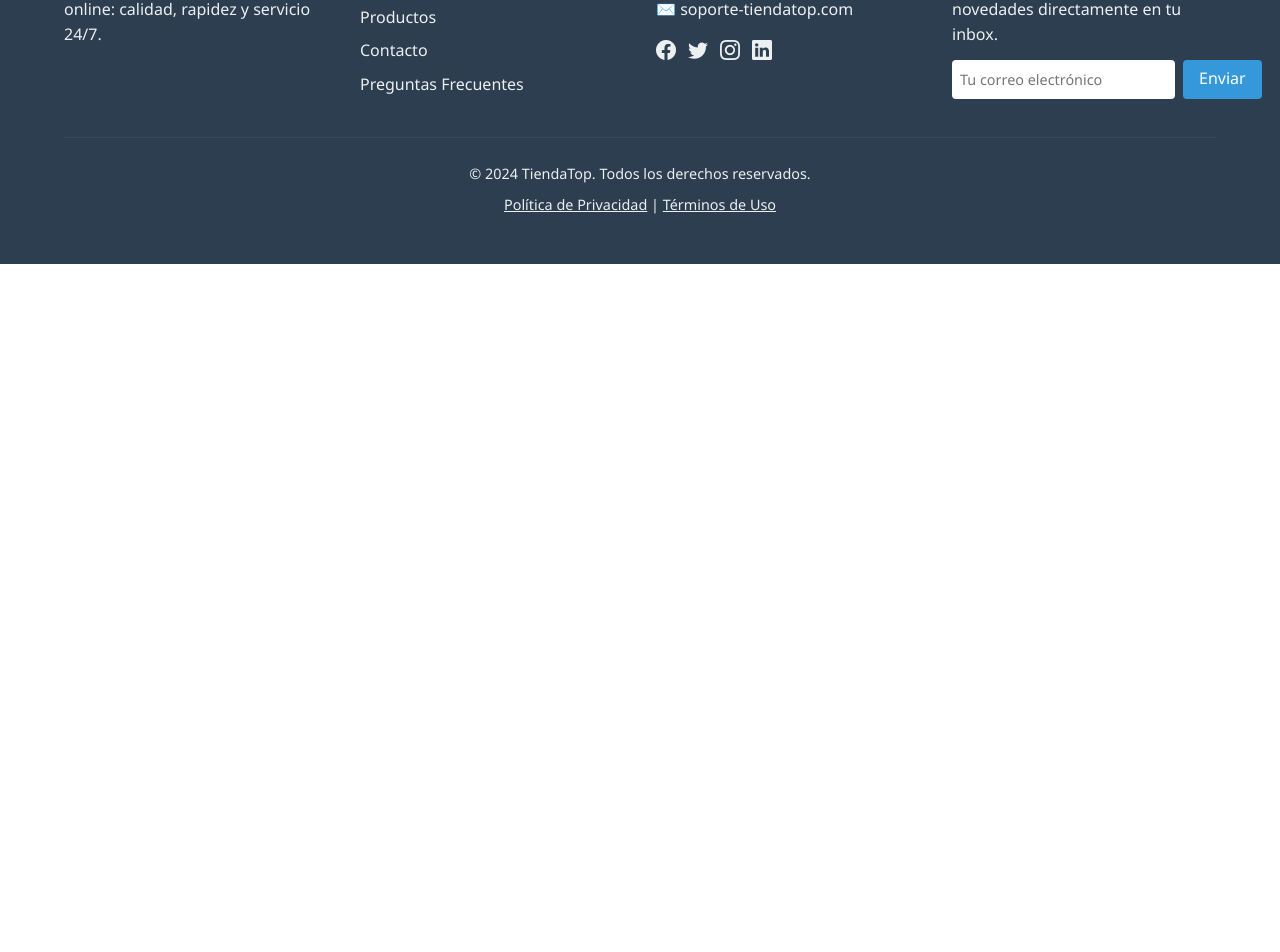
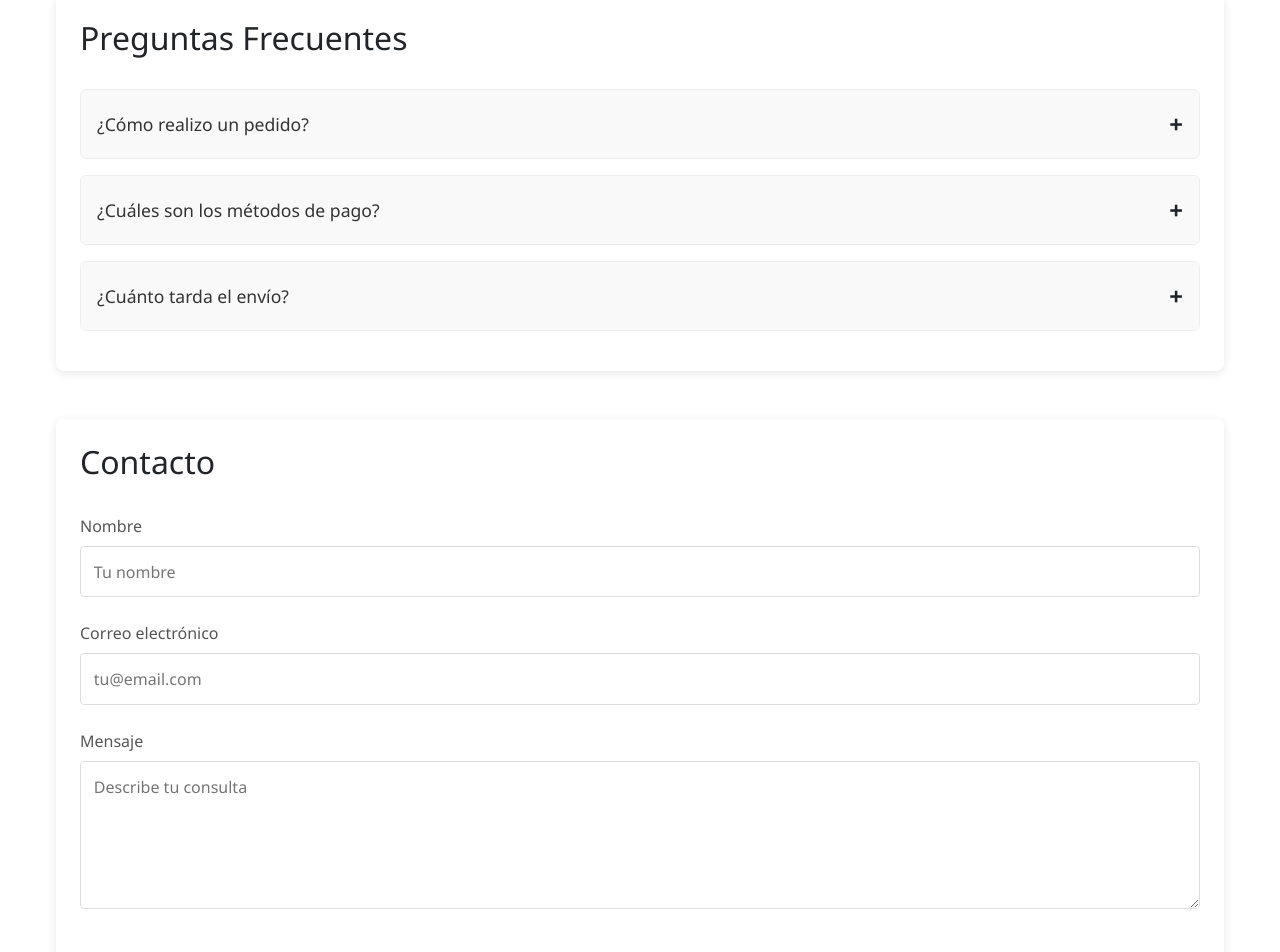
Before and after one commit to Gato-01/Hola, an Angular app: page /ayuda in a window 1280 px wide. Before the commit this address led to /. Shown: the part 509-1461 px from the top of the page. Before the commit the page ends 800 px from the top, so only its background shows below. Built offline with nearby package versions, Linux system fonts and the light colour scheme.

Commit message:
Se agrego ayuda en la barra de navegacion, se agrego un colash de imagenes en el home

```diff
--- a/src/app/app-routing.module.ts
+++ b/src/app/app-routing.module.ts
@@ -7,6 +7,7 @@ import { HomeComponent } from './components/home/home.component';
 import { NavComponent } from './components/nav/nav.component';
 import { CarritoProductoComponent } from './components/carrito-producto/carrito-producto.component';
 import { RegistroComponent } from './components/gestionCuenta/registro/registro.component';
+import { AyudaComponent } from './components/ayuda/ayuda.component';
 
 const routes: Routes = [
   { path: '', redirectTo: '/home', pathMatch: 'full' },
@@ -17,6 +18,7 @@ const routes: Routes = [
   { path: 'home', component: HomeComponent },
   { path: 'sesion', component: SesionComponent },
   { path: 'registro', component: RegistroComponent },
+  { path: 'ayuda', component: AyudaComponent }
 ];
 
 @NgModule({
--- a/src/app/app.component.html
+++ b/src/app/app.component.html
@@ -32,6 +32,17 @@
       <h4>Sobre Nosotros</h4>
       <p>TiendaTop es tu aliado en compras online: calidad, rapidez y servicio 24/7.</p>
     </div>
+
+
+    <style>
+  .hero {
+    background-image: linear-gradient(rgba(0,0,0,0.5), rgba(0,0,0,0.5)), url('https://images.pexels.com/photos/4144923/pexels-photo-4144923.jpeg?auto=compress&cs=tinysrgb&w=1260&h=750&dpr=1');
+    background-size: cover;
+    background-position: center;
+    padding: 100px 20px;
+    color: white;
+  }
+</style>
 
     <!-- Enlaces Rápidos -->
     <div class="footer-section">
--- a/src/app/app.module.ts
+++ b/src/app/app.module.ts
@@ -29,6 +29,7 @@ import { MatButtonModule } from '@angular/material/button';
 // Componente de angular Material
 import {MatExpansionModule} from '@angular/material/expansion';
 import { TruncatePipe } from './shared/pipes/truncate.pipe';
+import { AyudaComponent } from './components/ayuda/ayuda.component';
 
 @NgModule({
   declarations: [
@@ -41,7 +42,8 @@ import { TruncatePipe } from './shared/pipes/truncate.pipe';
      CarritoProductoComponent,
      RegistroComponent,
      PreguntasFrecuentesComponent,
-     TruncatePipe
+     TruncatePipe,
+     AyudaComponent
   ],
   imports: [
     BrowserModule,
--- /dev/null
+++ b/src/app/components/ayuda/ayuda.component.css
@@ -0,0 +1,135 @@
+.ayuda-container {
+  max-width: 1200px;
+  margin: 0 auto;
+  padding: 2rem 1rem;
+}
+
+.ayuda-title {
+  text-align: center;
+  color: var(--primary-color);
+  margin-bottom: 2rem;
+  font-size: 2.5rem;
+}
+
+.seccion-ayuda {
+  margin-bottom: 3rem;
+  padding: 1.5rem;
+  background: #fff;
+  border-radius: 8px;
+  box-shadow: 0 2px 10px rgba(0,0,0,0.1);
+}
+
+.seccion-ayuda h2 {
+  color: var(--primary-color);
+  margin-bottom: 1.5rem;
+  padding-bottom: 0.5rem;
+  border-bottom: 2px solid var(--accent-color);
+}
+
+.faq-list {
+  margin-top: 1rem;
+}
+
+.faq-item {
+  margin-bottom: 1rem;
+  border: 1px solid #eee;
+  border-radius: 6px;
+  overflow: hidden;
+}
+
+.faq-question {
+  display: flex;
+  justify-content: space-between;
+  align-items: center;
+  padding: 1rem;
+  background: #f9f9f9;
+  cursor: pointer;
+  transition: background 0.3s ease;
+}
+
+.faq-question:hover {
+  background: #f0f0f0;
+}
+
+.faq-question h3 {
+  margin: 0;
+  font-size: 1.1rem;
+  color: #333;
+}
+
+.toggle-icon {
+  font-size: 1.5rem;
+  font-weight: bold;
+  color: var(--accent-color);
+}
+
+.faq-answer {
+  max-height: 0;
+  overflow: hidden;
+  transition: max-height 0.3s ease;
+  padding: 0 1rem;
+  background: #fff;
+}
+
+.faq-answer.expanded {
+  max-height: 300px;
+  padding: 1rem;
+}
+
+.faq-answer p {
+  margin: 0;
+  line-height: 1.6;
+}
+
+.contact-form {
+  display: grid;
+  gap: 1.5rem;
+}
+
+.form-group {
+  display: flex;
+  flex-direction: column;
+}
+
+.form-group label {
+  margin-bottom: 0.5rem;
+  font-weight: 500;
+  color: #555;
+}
+
+.form-group input,
+.form-group textarea {
+  padding: 0.8rem;
+  border: 1px solid #ddd;
+  border-radius: 4px;
+  font-size: 1rem;
+}
+
+.form-group textarea {
+  resize: vertical;
+}
+
+.submit-btn {
+  background: var(--accent-color);
+  color: white;
+  border: none;
+  padding: 1rem;
+  border-radius: 4px;
+  font-size: 1rem;
+  cursor: pointer;
+  transition: background 0.3s ease;
+}
+
+.submit-btn:hover {
+  background: var(--primary-color);
+}
+
+@media (max-width: 768px) {
+  .ayuda-container {
+    padding: 1rem;
+  }
+
+  .ayuda-title {
+    font-size: 2rem;
+  }
+}
--- /dev/null
+++ b/src/app/components/ayuda/ayuda.component.html
@@ -0,0 +1,37 @@
+<section class="ayuda-container">
+  <h1 class="ayuda-title">Centro de Ayuda</h1>
+
+  <div class="seccion-ayuda">
+    <h2>Preguntas Frecuentes</h2>
+    <div class="faq-list">
+      <div class="faq-item" *ngFor="let item of preguntasFrecuentes; let i = index">
+        <div class="faq-question" (click)="toggleRespuesta(i)">
+          <h3>{{ item.pregunta }}</h3>
+          <span class="toggle-icon">{{ preguntaExpandida === i ? '−' : '+' }}</span>
+        </div>
+        <div class="faq-answer" [class.expanded]="preguntaExpandida === i">
+          <p>{{ item.respuesta }}</p>
+        </div>
+      </div>
+    </div>
+  </div>
+
+  <div class="seccion-ayuda">
+    <h2>Contacto</h2>
+    <form class="contact-form">
+      <div class="form-group">
+        <label for="nombre">Nombre</label>
+        <input type="text" id="nombre" placeholder="Tu nombre">
+      </div>
+      <div class="form-group">
+        <label for="email">Correo electrónico</label>
+        <input type="email" id="email" placeholder="tu@email.com">
+      </div>
+      <div class="form-group">
+        <label for="mensaje">Mensaje</label>
+        <textarea id="mensaje" rows="5" placeholder="Describe tu consulta"></textarea>
+      </div>
+      <button type="submit" class="submit-btn">Enviar Consulta</button>
+    </form>
+  </div>
+</section>
--- /dev/null
+++ b/src/app/components/ayuda/ayuda.component.ts
@@ -0,0 +1,31 @@
+import { Component } from '@angular/core';
+
+@Component({
+  selector: 'app-ayuda',
+  standalone: false,
+  templateUrl: './ayuda.component.html',
+  styleUrl: './ayuda.component.css'
+})
+export class AyudaComponent {
+// Aquí puedes agregar propiedades y lógica del componente
+  preguntasFrecuentes = [
+    {
+      pregunta: '¿Cómo realizo un pedido?',
+      respuesta: 'Puedes realizar tu pedido seleccionando los productos y haciendo clic en el botón "Comprar".'
+    },
+    {
+      pregunta: '¿Cuáles son los métodos de pago?',
+      respuesta: 'Aceptamos tarjetas de crédito/débito, PayPal y transferencias bancarias.'
+    },
+    {
+      pregunta: '¿Cuánto tarda el envío?',
+      respuesta: 'El tiempo de envío varía entre 2-5 días hábiles dependiendo de tu ubicación.'
+    }
+  ];
+
+  preguntaExpandida: number | null = null;
+
+  toggleRespuesta(index: number) {
+    this.preguntaExpandida = this.preguntaExpandida === index ? null : index;
+  }
+}
--- a/src/app/components/home/home.component.html
+++ b/src/app/components/home/home.component.html
@@ -36,4 +36,41 @@
   </div>
 </section>
 
+
+<!-- Image Collage Section -->
+<section class="image-collage">
+  <h2>Inspiración para tus Compras</h2>
+  <div class="collage-grid">
+    <div class="collage-item tall" style="background-image: url('https://images.pexels.com/photos/601177/pexels-photo-601177.jpeg?auto=compress&cs=tinysrgb&w=1260&h=750&dpr=1');">
+      <div class="collage-overlay">
+        <h3>Nuevas Colecciones</h3>
+      </div>
+    </div>
+    <div class="collage-item wide" style="background-image: url('https://images.pexels.com/photos/841130/pexels-photo-841130.jpeg?auto=compress&cs=tinysrgb&w=1260&h=750&dpr=1');">
+      <div class="collage-overlay">
+        <h3>Tendencias</h3>
+      </div>
+    </div>
+    <div class="collage-item" style="background-image: url('https://images.unsplash.com/photo-1571781926291-c477ebfd024b?ixlib=rb-1.2.1&auto=format&fit=crop&w=500&q=80');">
+      <div class="collage-overlay">
+        <h3>Ofertas Especiales</h3>
+      </div>
+    </div>
+    <div class="collage-item" style="background-image: url('https://images.pexels.com/photos/179908/pexels-photo-179908.jpeg?auto=compress&cs=tinysrgb&w=1260&h=750&dpr=1');">
+      <div class="collage-overlay">
+        <h3>Lo más vendido</h3>
+      </div>
+    </div>
+    <div class="collage-item tall" style="background-image: url('https://images.pexels.com/photos/31965142/pexels-photo-31965142.jpeg?auto=compress&cs=tinysrgb&w=1260&h=750&dpr=1');">
+      <div class="collage-overlay">
+        <h3>Estilo Único</h3>
+      </div>
+
+    </div>
+  </div>
+    <div class="collage-actions">
+    <button routerLink="/carrito"  class="see-more-btn">Ver más</button>
+  </div>
+</section>
+
 <app-preguntas-frecuentes></app-preguntas-frecuentes>
--- a/src/app/components/nav/nav.component.css
+++ b/src/app/components/nav/nav.component.css
@@ -55,7 +55,7 @@
     }
 
     &.register-button {
-      box-shadow: 0 4px 6px rgba(0,0,0,0.1);
+      box-shadow: 0 4px 6px rgba(0, 0, 0, 0.1);
     }
   }
 }
--- a/src/app/components/nav/nav.component.html
+++ b/src/app/components/nav/nav.component.html
@@ -1,7 +1,7 @@
 <mat-toolbar color="primary" class="sticky-toolbar">
 
   <div class="logo-container">
-    <mat-icon class="logo-icon">storefront</mat-icon>
+    <mat-icon class="logo-icon">emoji_people</mat-icon>
     <span class="logo-text">TienditaTop</span>
   </div>
 
@@ -43,7 +43,7 @@
 
     <a mat-button routerLink="/contacto" class="nav-button">
       <mat-icon>contact_support</mat-icon>
-      <span class="button-text">Contacto</span>
+      <span routerLink="/ayuda" class="button-text">Ayuda</span>
     </a>
   </nav>
 
```
Also changed, not shown: src/app/components/home/home.component.css (+176 -5 lines), 1 other file (tests, documents, lock files or other folders).
